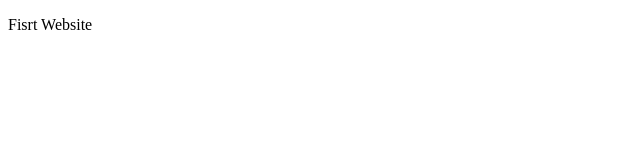
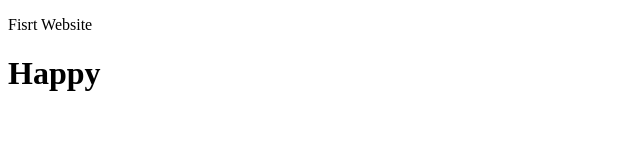
Before and after one commit to rbnrobin000/my-first-website, a plain HTML site: page my-first-website/index.html in a window 1280 px wide. Shown: the whole page, without its empty margins (0-640 px from the left). Drawn offline with Linux system fonts and the light colour scheme.

Commit message:
learning

```diff
--- a/my-first-website/index.html
+++ b/my-first-website/index.html
@@ -8,5 +8,6 @@
 </head>
 <body>
     <p>Fisrt Website</p>
+    <h1>Happy</h1>
 </body>
 </html>
```
